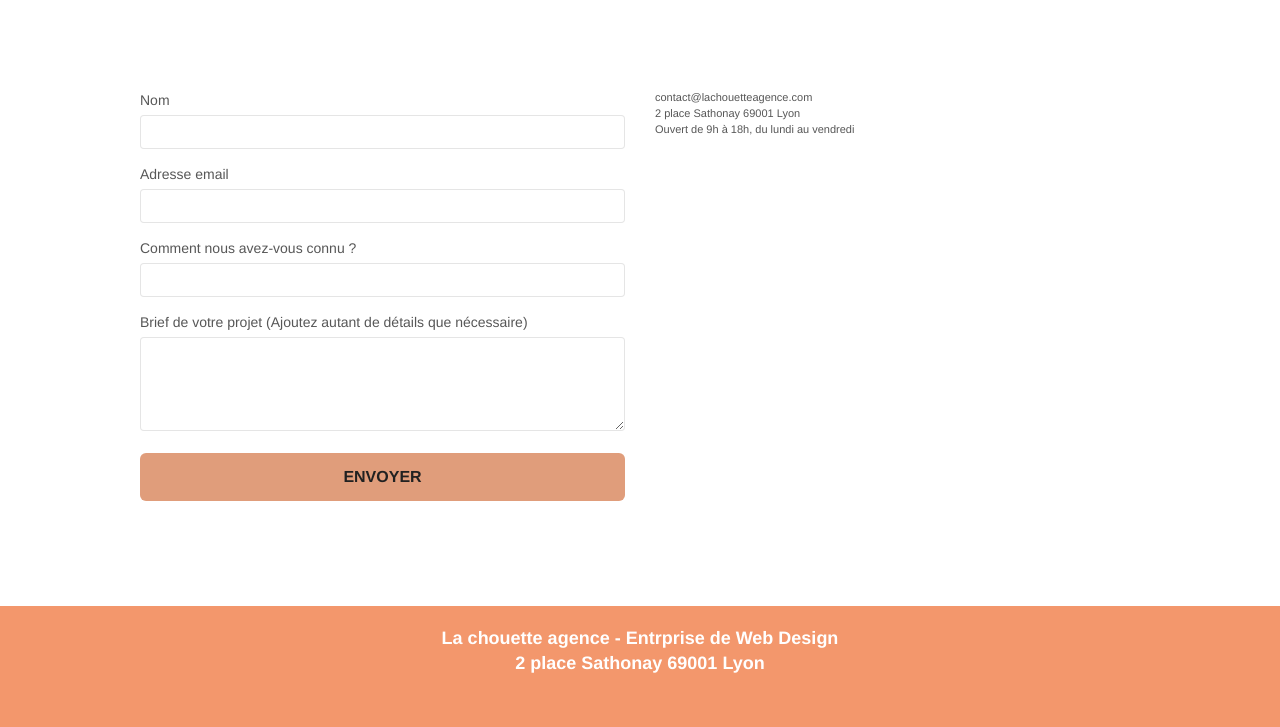
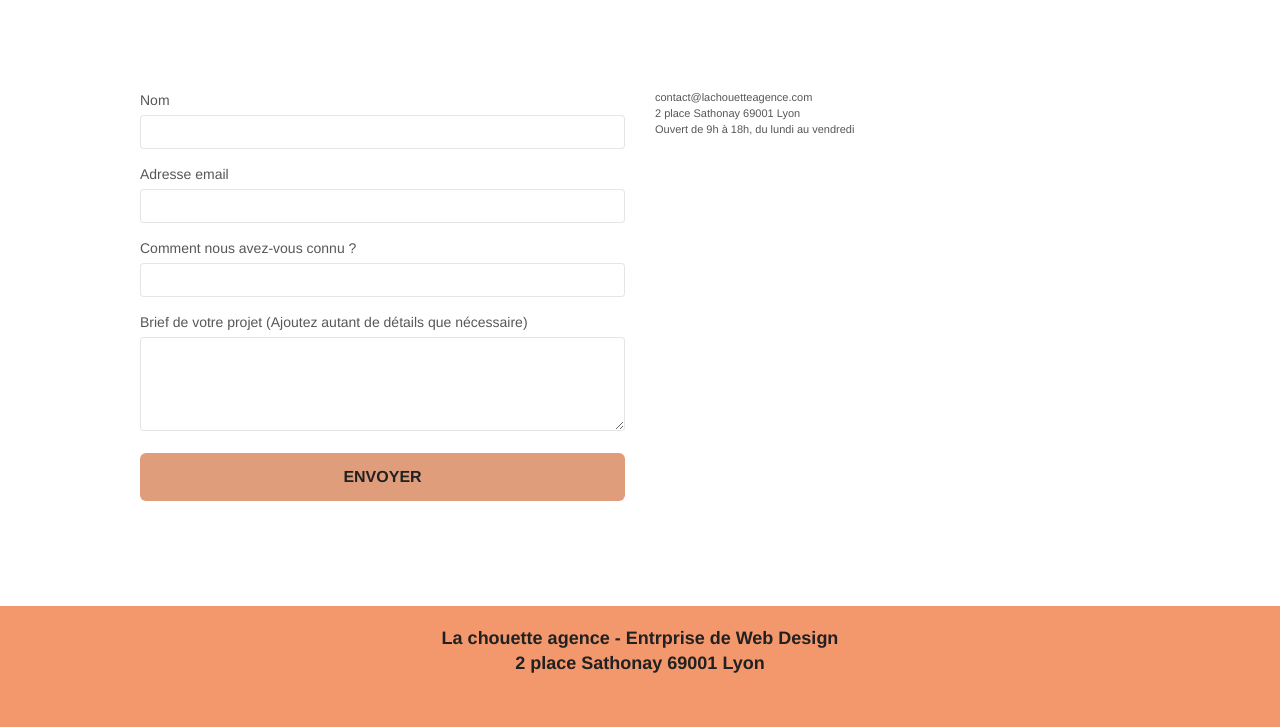
Before and after one commit to fathiachatouani/FathiaChatouani_4_10052021, a plain HTML site: page contact.html in a window 1280 px wide. Shown: the part 549-1276 px from the top of the page. Drawn offline with Linux system fonts and the light colour scheme.

Commit message:
fix contraste footer contact

```diff
--- a/contact.html
+++ b/contact.html
@@ -129,7 +129,7 @@
 	<div class="container bloc-sm">
 		<div class="row">
 			<div class="col-sm-12">
-				<p class="text-center white">
+				<p class="text-center white titre-footer">
 					La chouette agence - Entrprise de Web Design<br>
 					2 place Sathonay 69001 Lyon
 				</p>
--- a/css/style.css
+++ b/css/style.css
@@ -880,7 +880,7 @@ footer li:first-child{
 }
 
 .titre-footer{
-    color: #212121!important
+    color: #212121!important;
 }
 
 .journaux-img{
```
